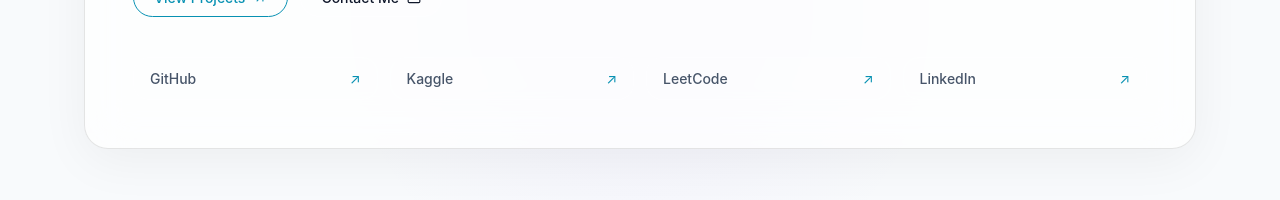
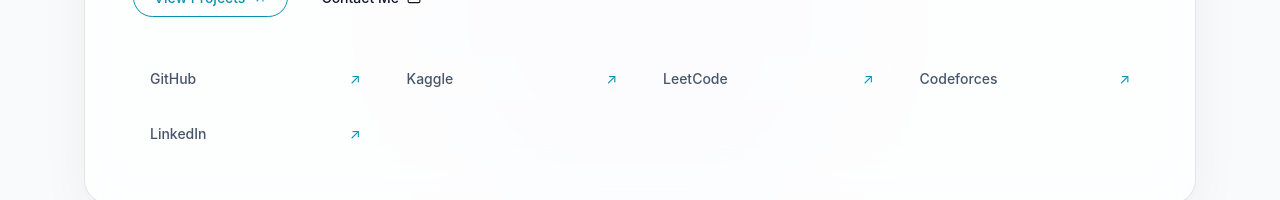
Before and after one commit to mdnaim2004/my_portfolio, a React (Vite) app: page / in a window 1280 px wide. Shown: the part 589-789 px from the top of the page. Built offline with nearby package versions, Linux system fonts and the light colour scheme.

Commit message:
feat: add Codeforces to highlights and social links for competitive programming

```diff
--- a/src/components/Highlights.jsx
+++ b/src/components/Highlights.jsx
@@ -9,7 +9,7 @@
       <Reveal>
         <SectionHeading
           eyebrow="Profiles"
-          title="GitHub, Kaggle, LeetCode"
+          title="GitHub, Kaggle, LeetCode, Codeforces"
           description="A snapshot of my coding, experimentation, and public technical profile."
         />
       </Reveal>
--- a/src/data/portfolioData.js
+++ b/src/data/portfolioData.js
@@ -21,6 +21,7 @@
   { label: 'GitHub', href: 'https://github.com/mdnaim2004' },
   { label: 'Kaggle', href: 'https://www.kaggle.com/mdnaimislam165436' },
   { label: 'LeetCode', href: 'https://leetcode.com/u/mdnaim2004/' },
+  { label: 'Codeforces', href: 'https://codeforces.com/profile/naim2004' },
   { label: 'LinkedIn', href: '#' },
 ]
 
@@ -131,4 +132,10 @@
     description: 'Algorithmic consistency and technical interview readiness.',
     href: 'https://leetcode.com/u/mdnaim2004/',
   },
+  {
+    title: 'Codeforces',
+    value: 'Competitive Programming',
+    description: 'Contest practice, problem solving, and rating progress.',
+    href: 'https://codeforces.com/profile/naim2004',
+  },
 ]
```
